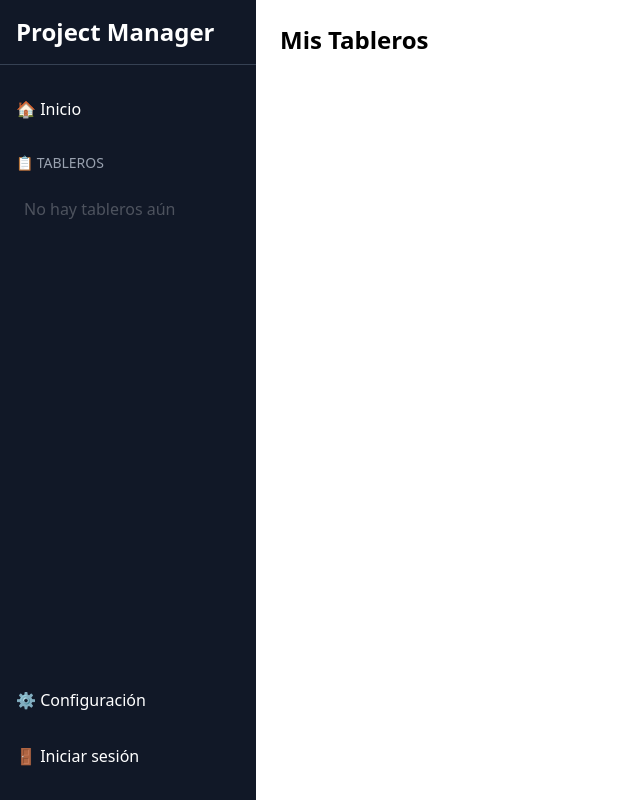
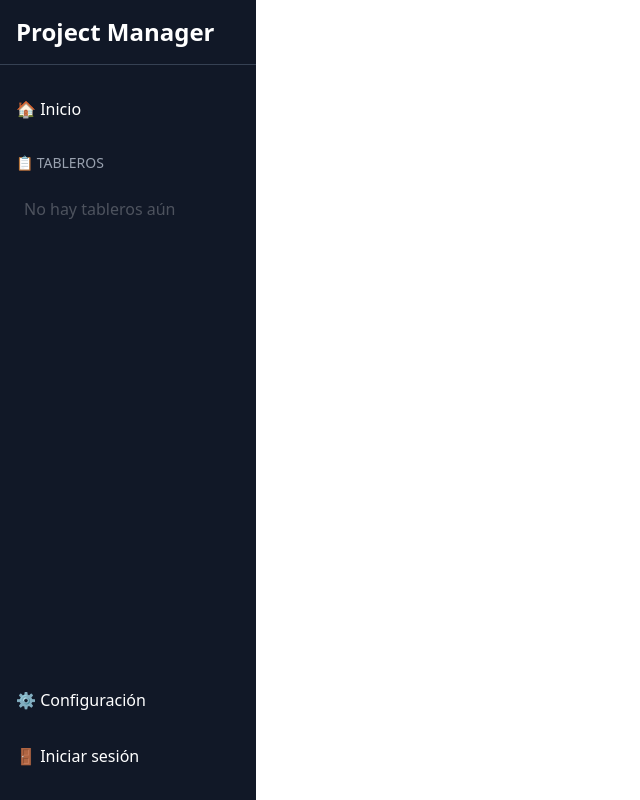
Before and after one commit to Slisandro/project-manager, a React app in the folder navbar/: page / in a window 1280 px wide. Shown: the whole page, without its empty margins (0-640 px from the left). Built offline with nearby package versions, Linux system fonts and the light colour scheme.

Commit message:
fix config

```diff
--- a/navbar/module-federation.config.ts
+++ b/navbar/module-federation.config.ts
@@ -2,7 +2,7 @@ export const mfConfig = {
   name: "navbar",
   exposes: {
     "./Navbar": "./src/components/Navbar",
-    "./Styles": "./src/index.css"
+    "./Styles": "./src/index.css",
   },
   shared: ["react", "react-dom", "tailwindcss", "react-router-dom"],
 };
--- a/navbar/package.json
+++ b/navbar/package.json
@@ -8,6 +8,7 @@
     "start": "cross-env NODE_ENV=development rspack serve"
   },
   "devDependencies": {
+    "@module-federation/typescript": "^3.1.3",
     "@rspack/cli": "~1.2.0",
     "@rspack/core": "~1.2.0",
     "@rspack/plugin-react-refresh": "~1.0.1",
--- a/navbar/src/App.tsx
+++ b/navbar/src/App.tsx
@@ -1,47 +1,17 @@
 import ReactDOM from "react-dom/client";
-import { BrowserRouter as Router } from 'react-router-dom';
+import { BrowserRouter as Router } from "react-router-dom";
 import { useState } from "react";
 import Navbar from "./components/Navbar";
 import "./index.css";
-
-const BoardCard = ({ board }: { board: { name: string, description: string, id: number } }) => (
-  <div className="bg-white p-4 rounded-lg shadow-md hover:shadow-lg transition m-2 w-60">
-    <h2 className="font-bold text-lg">{board.name}</h2>
-    <p className="text-gray-500">{board.description}</p>
-  </div>
-);
 
 const App = () => {
   const [selected, setSelected] = useState("home");
 
   return (
     <Router>
-      <div className="flex">
-        <Navbar
-          // boards={boards}
-        />
-        <div className="flex-1 ml-64 p-6">
-          <h1 className="text-2xl font-bold mb-4">
-            {selected === "home" ? "Mis Tableros" : selected}
-          </h1>
-          {/* {selected === "home" && (
-            <div className="flex flex-wrap">
-              {boards.map((board) => (
-                <BoardCard key={board.id} board={board} />
-              ))}
-            </div>
-          )}
-
-          <button
-            className="fixed bottom-6 right-6 bg-blue-500 text-white p-4 rounded-full shadow-lg hover:bg-blue-600"
-            onClick={() => setSelected("Crear nuevo tablero")}
-          >
-            ➕
-          </button> */}
-        </div>
-      </div>
+      <Navbar />
     </Router>
-  )
+  );
 };
 
 const root = ReactDOM.createRoot(document.getElementById("app") as HTMLElement);
--- a/navbar/src/components/Link.tsx
+++ b/navbar/src/components/Link.tsx
@@ -1,9 +1,9 @@
 import { NavLink } from "react-router-dom";
 
-export default function Link({ to, content }: { to: string, content: string }) {
-    return (
-        <NavLink to={to} className="w-full h-full">
-            {content}
-        </NavLink>
-    )
+export default function Link({ to, content }: { to: string; content: string }) {
+  return (
+    <NavLink to={to} className="w-full h-full">
+      {content}
+    </NavLink>
+  );
 }
```
Also changed, not shown: navbar/rspack.config.ts (+8 -9 lines), navbar/tsconfig.json (+6 -4 lines), 1 other file (tests, documents, lock files or other folders).
